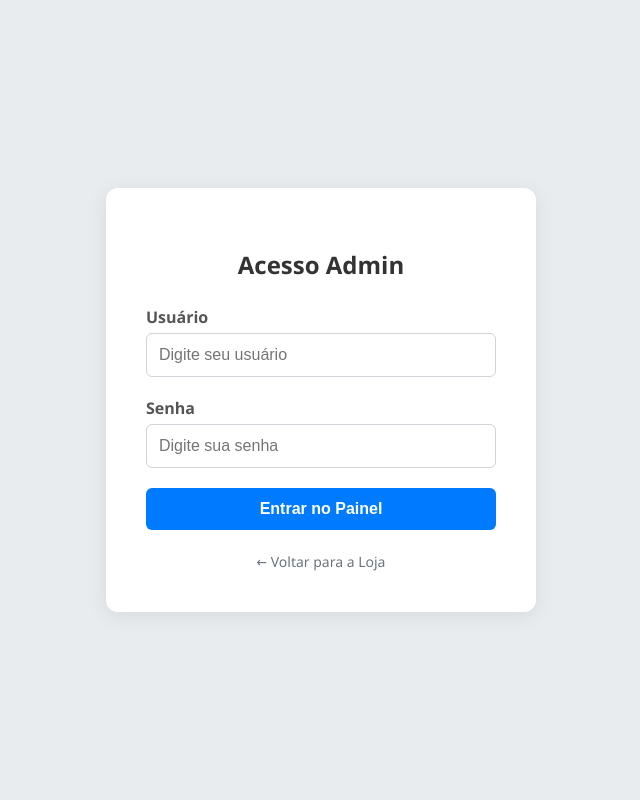
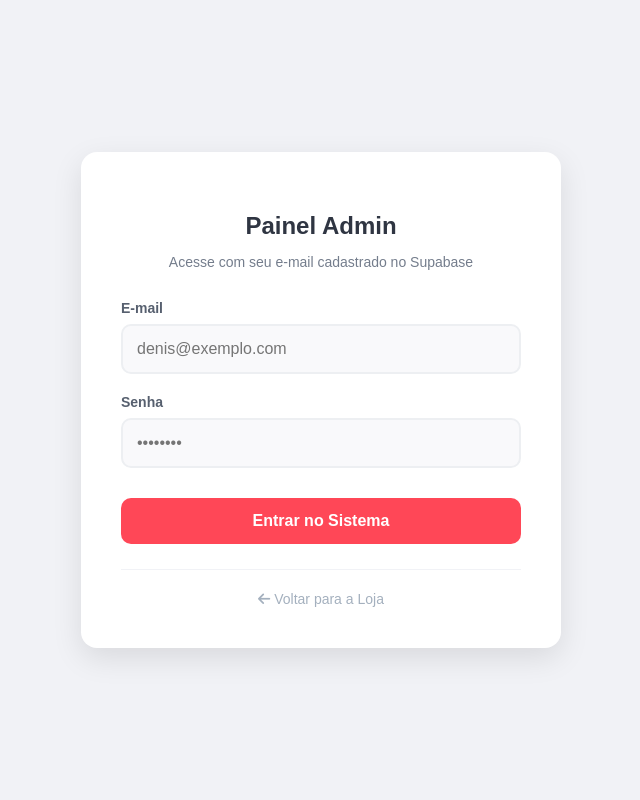
Before and after one commit to denissousa827-boop/LOJA_MP_PROFISSIONAL, a Flask app: page /admin/login in a window 1280 px wide. Shown: the whole page, without its empty margins (319-959 px from the left). Run offline with Flask 3, Linux system fonts and the light colour scheme.

Commit message:
Update admin_login.html

```diff
--- a/templates/admin_login.html
+++ b/templates/admin_login.html
@@ -3,46 +3,138 @@
 <head>
     <meta charset="UTF-8">
     <meta name="viewport" content="width=device-width, initial-scale=1.0">
-    <title>Login - Painel Admin</title>
+    <title>Login - Administração {{ config.get('titulo_site', '') }}</title>
+    <link rel="stylesheet" href="https://cdnjs.cloudflare.com/ajax/libs/font-awesome/6.4.0/css/all.min.css">
     <style>
-        body { font-family: 'Segoe UI', Tahoma, Geneva, Verdana, sans-serif; display: flex; justify-content: center; align-items: center; height: 100vh; background: #e9ecef; margin: 0; }
-        .login-card { background: white; padding: 40px; border-radius: 12px; box-shadow: 0 4px 20px rgba(0,0,0,0.08); width: 100%; max-width: 350px; }
-        h2 { text-align: center; color: #333; margin-bottom: 25px; }
-        label { font-weight: bold; color: #555; display: block; margin-bottom: 5px; }
-        input { width: 100%; padding: 12px; margin-bottom: 20px; border: 1px solid #ced4da; border-radius: 6px; box-sizing: border-box; font-size: 16px; }
-        input:focus { border-color: #007bff; outline: none; box-shadow: 0 0 0 3px rgba(0,123,255,0.1); }
-        button { width: 100%; padding: 12px; background: #007bff; color: white; border: none; border-radius: 6px; cursor: pointer; font-size: 16px; font-weight: bold; transition: background 0.3s; }
-        button:hover { background: #0056b3; }
-        .error-msg { color: #842029; background: #f8d7da; border: 1px solid #f5c2c7; padding: 12px; border-radius: 6px; font-size: 14px; margin-bottom: 20px; text-align: center; }
-        .footer-links { text-align: center; margin-top: 20px; }
-        .footer-links a { color: #6c757d; text-decoration: none; font-size: 14px; }
-        .footer-links a:hover { text-decoration: underline; }
+        :root {
+            --primary: #ff4757;
+            --bg-body: #f1f2f6;
+            --text-dark: #2f3542;
+        }
+
+        body {
+            font-family: 'Poppins', sans-serif;
+            display: flex;
+            justify-content: center;
+            align-items: center;
+            height: 100vh;
+            background: var(--bg-body);
+            margin: 0;
+        }
+
+        .login-card {
+            background: white;
+            padding: 40px;
+            border-radius: 16px;
+            box-shadow: 0 10px 30px rgba(0,0,0,0.1);
+            width: 90%;
+            max-width: 400px;
+            text-align: center;
+        }
+
+        .logo-login {
+            max-width: 120px;
+            margin-bottom: 20px;
+        }
+
+        h2 { color: var(--text-dark); margin-bottom: 10px; font-size: 24px; }
+        p { color: #747d8c; margin-bottom: 30px; font-size: 14px; }
+
+        .form-group { text-align: left; margin-bottom: 20px; }
+
+        label { font-weight: 600; color: #57606f; display: block; margin-bottom: 8px; font-size: 14px; }
+
+        input {
+            width: 100%;
+            padding: 14px;
+            border: 2px solid #edeff2;
+            border-radius: 10px;
+            box-sizing: border-box;
+            font-size: 16px;
+            transition: all 0.3s ease;
+            background: #f9f9fb;
+        }
+
+        input:focus {
+            border-color: var(--primary);
+            background: white;
+            outline: none;
+            box-shadow: 0 0 0 4px rgba(255, 71, 87, 0.1);
+        }
+
+        button {
+            width: 100%;
+            padding: 14px;
+            background: var(--primary);
+            color: white;
+            border: none;
+            border-radius: 10px;
+            cursor: pointer;
+            font-size: 16px;
+            font-weight: 700;
+            transition: all 0.3s;
+            margin-top: 10px;
+        }
+
+        button:hover { background: #ff6b81; transform: translateY(-2px); }
+
+        .error-msg {
+            color: #d63031;
+            background: #fab1a055;
+            border: 1px solid #fab1a0;
+            padding: 12px;
+            border-radius: 8px;
+            font-size: 14px;
+            margin-bottom: 25px;
+            display: flex;
+            align-items: center;
+            gap: 8px;
+        }
+
+        .footer-links { margin-top: 25px; border-top: 1px solid #f1f2f6; padding-top: 20px; }
+        .footer-links a { color: #a4b0be; text-decoration: none; font-size: 14px; transition: 0.3s; }
+        .footer-links a:hover { color: var(--primary); }
     </style>
 </head>
 <body>
     <div class="login-card">
-        <h2>Acesso Admin</h2>
+        {% if config.get('logo_img') %}
+            <img src="{{ config.get('logo_img') }}" class="logo-login" alt="Logo">
+        {% endif %}
+
+        <h2>Painel Admin</h2>
+        <p>Acesse com seu e-mail cadastrado no Supabase</p>
 
         {% with messages = get_flashed_messages() %}
           {% if messages %}
             {% for message in messages %}
-              <div class="error-msg">{{ message }}</div>
+              <div class="error-msg">
+                  <i class="fas fa-exclamation-circle"></i> {{ message }}
+              </div>
             {% endfor %}
           {% endif %}
         {% endwith %}
 
         <form method="POST" action="{{ url_for('admin_login') }}">
-            <label for="username">Usuário</label>
-            <input type="text" id="username" name="username" placeholder="Digite seu usuário" required autocomplete="username">
+            <div class="form-group">
+                <label for="username">E-mail</label>
+                <input type="email" id="username" name="username"
+                       placeholder="denis@exemplo.com" required
+                       autocomplete="email">
+            </div>
 
-            <label for="password">Senha</label>
-            <input type="password" id="password" name="password" placeholder="Digite sua senha" required autocomplete="current-password">
+            <div class="form-group">
+                <label for="password">Senha</label>
+                <input type="password" id="password" name="password"
+                       placeholder="••••••••" required
+                       autocomplete="current-password">
+            </div>
 
-            <button type="submit">Entrar no Painel</button>
+            <button type="submit">Entrar no Sistema</button>
         </form>
 
         <div class="footer-links">
-            <a href="{{ url_for('homepage') }}">← Voltar para a Loja</a>
+            <a href="{{ url_for('homepage') }}"><i class="fas fa-arrow-left"></i> Voltar para a Loja</a>
         </div>
     </div>
 </body>
```
